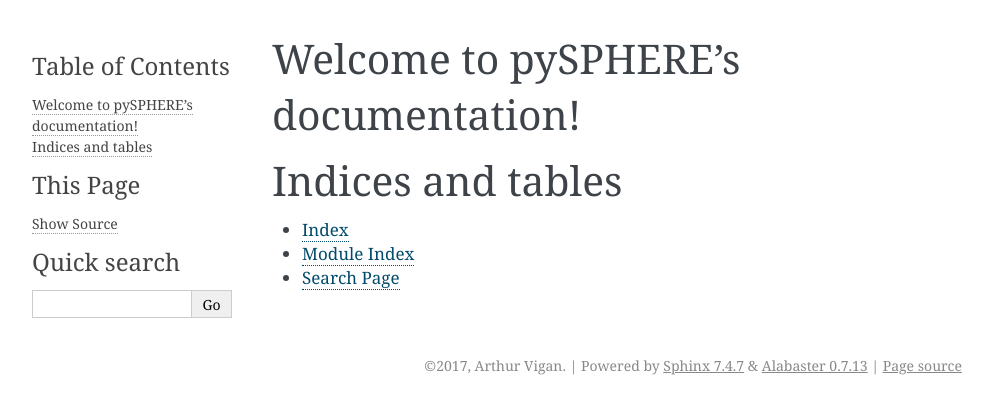
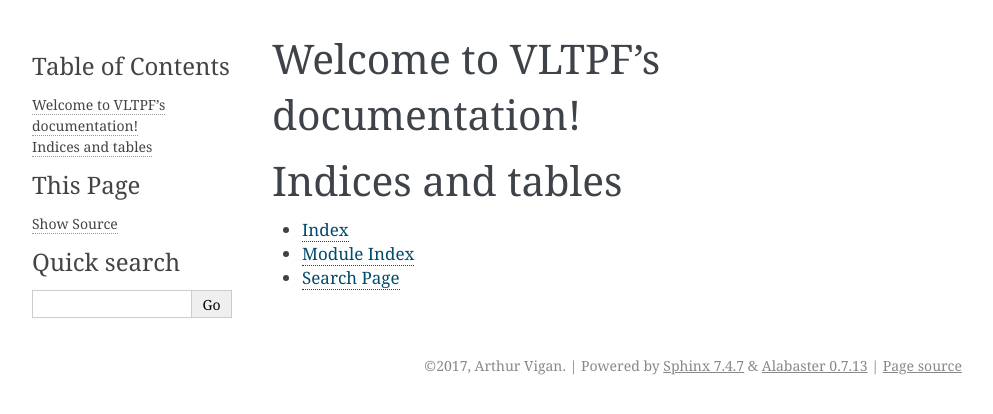
Before and after one commit to avigan/SPHERE, a Sphinx documentation site: the page built from docs/source/index.rst, in a window 1280 px wide. Shown: the top 414 px of the page, without its empty margins (148-1141 px from the left). Built offline with Sphinx 7.4.7, drawn with Linux system fonts in a browser that asks for light colours.

Commit message:
Regenerated document with new project name

```diff
--- a/docs/source/conf.py
+++ b/docs/source/conf.py
@@ -1,8 +1,8 @@
 #!/usr/bin/env python3
 # -*- coding: utf-8 -*-
 #
-# pySPHERE documentation build configuration file, created by
-# sphinx-quickstart on Fri Sep  8 15:40:31 2017.
+# VLTPF documentation build configuration file, created by
+# sphinx-quickstart on Thu Sep 14 15:53:51 2017.
 #
 # This file is execfile()d with the current directory set to its
 # containing dir.
@@ -33,7 +33,6 @@
 # ones.
 extensions = ['sphinx.ext.autodoc',
     'sphinx.ext.coverage',
-    'sphinx.ext.mathjax',
     'sphinx.ext.viewcode']
 
 # Add any paths that contain templates here, relative to this directory.
@@ -49,7 +48,7 @@ source_suffix = '.rst'
 master_doc = 'index'
 
 # General information about the project.
-project = 'pySPHERE'
+project = 'VLTPF'
 copyright = '2017, Arthur Vigan'
 author = 'Arthur Vigan'
 
@@ -58,9 +57,9 @@ author = 'Arthur Vigan'
 # built documents.
 #
 # The short X.Y version.
-version = '1'
+version = '1.0'
 # The full version, including alpha/beta/rc tags.
-release = '1'
+release = '1.0'
 
 # The language for content autogenerated by Sphinx. Refer to documentation
 # for a list of supported languages.
@@ -103,7 +102,7 @@ html_static_path = ['_static']
 # -- Options for HTMLHelp output ------------------------------------------
 
 # Output file base name for HTML help builder.
-htmlhelp_basename = 'pySPHEREdoc'
+htmlhelp_basename = 'VLTPFdoc'
 
 
 # -- Options for LaTeX output ---------------------------------------------
@@ -130,7 +129,7 @@ latex_elements = {
 # (source start file, target name, title,
 #  author, documentclass [howto, manual, or own class]).
 latex_documents = [
-    (master_doc, 'pySPHERE.tex', 'pySPHERE Documentation',
+    (master_doc, 'VLTPF.tex', 'VLTPF Documentation',
      'Arthur Vigan', 'manual'),
 ]
 
@@ -140,7 +139,7 @@ latex_documents = [
 # One entry per manual page. List of tuples
 # (source start file, name, description, authors, manual section).
 man_pages = [
-    (master_doc, 'pysphere', 'pySPHERE Documentation',
+    (master_doc, 'vltpf', 'VLTPF Documentation',
      [author], 1)
 ]
 
@@ -151,7 +150,7 @@ man_pages = [
 # (source start file, target name, title, author,
 #  dir menu entry, description, category)
 texinfo_documents = [
-    (master_doc, 'pySPHERE', 'pySPHERE Documentation',
-     author, 'pySPHERE', 'One line description of project.',
+    (master_doc, 'VLTPF', 'VLTPF Documentation',
+     author, 'VLTPF', 'One line description of project.',
      'Miscellaneous'),
 ]
--- a/docs/source/index.rst
+++ b/docs/source/index.rst
@@ -1,10 +1,10 @@
-.. pySPHERE documentation master file, created by
-   sphinx-quickstart on Fri Sep  8 15:40:31 2017.
+.. VLTPF documentation master file, created by
+   sphinx-quickstart on Thu Sep 14 15:53:51 2017.
    You can adapt this file completely to your liking, but it should at least
    contain the root `toctree` directive.
 
-Welcome to pySPHERE's documentation!
-====================================
+Welcome to VLTPF's documentation!
+=================================
 
 .. toctree::
    :maxdepth: 2
```
Also changed, not shown: 2 other files.
